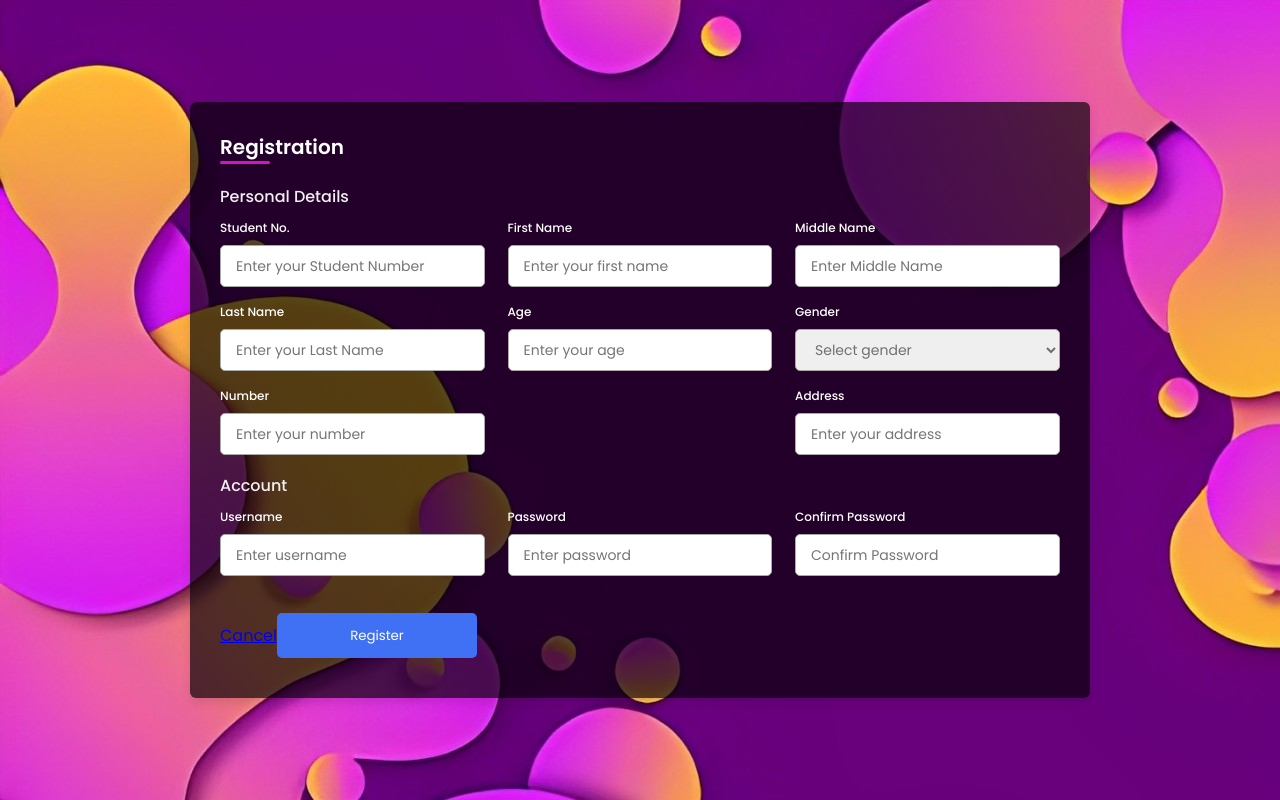
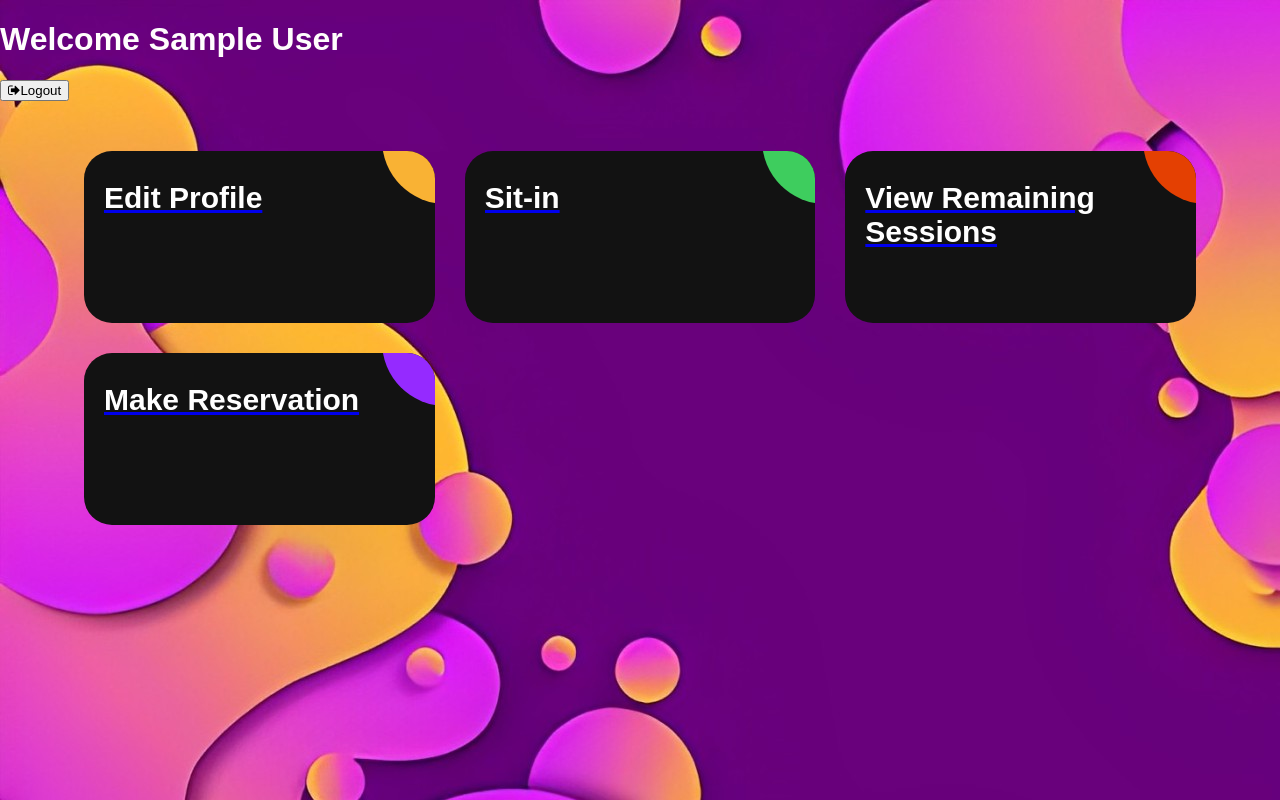
Before and after one commit to trishamitch/sysrch, a PHP site: the page made by with login user and admin/home.php in a window 1280 px wide. Run offline with PHP 8.4, Linux system fonts and the light colour scheme; the visitor is signed in with stand-in values (Sample User, id 1).

Commit message:
Update home.php

```diff
--- a/with login user and admin/home.php
+++ b/with login user and admin/home.php
@@ -1,137 +1,69 @@
+<?php
+session_start();
+
+if (isset($_SESSION['id']) && isset($_SESSION['uname'])) {
+
+ ?>
 <!DOCTYPE html>
 <html>
 <head>
-    <title>REGISTER</title>
-    <link rel="stylesheet" type="text/css" href="registration_style.css">
+	<title>HOME</title>
+	<link rel="stylesheet" type="text/css" href="home_style.css">
+     <link rel="stylesheet" href="https://cdnjs.cloudflare.com/ajax/libs/font-awesome/4.7.0/css/font-awesome.min.css">
 </head>
 <body>
-    <?php
-    include "db_conn.php";
+     <h1>Welcome <?php echo ucfirst($_SESSION['fname']); ?></h1>
+     <form action="index.php" method="POST">
+        <button type="submit" name="logout"><i class="fa fa-sign-out"></i>Logout</button>
+    </form>
+    <div class="ag-format-container">
+          <div class="ag-courses_box">
+               <div class="ag-courses_item">
+                    <a href="#" class="ag-courses-item_link">
+                    <div class="ag-courses-item_bg"></div>
 
-    $error = ""; // Initialize error message variable
+                    <div class="ag-courses-item_title">
+                         Edit Profile
+                    </div>
+                    </a>
+               </div>
 
-    if ($_SERVER["REQUEST_METHOD"] == "POST") {
-        // Retrieve form data
-        $idno = isset($_POST['idno']) ? $_POST['idno'] : '';
-        $fname = isset($_POST['fname']) ? $_POST['fname'] : '';
-        $mname = isset($_POST['mname']) ? $_POST['mname'] : '';
-        $lname = isset($_POST['lname']) ? $_POST['lname'] : '';
-        $age = isset($_POST['age']) ? $_POST['age'] : '';
-        $gender = isset($_POST['gender']) ? $_POST['gender'] : '';
-        $number = isset($_POST['number']) ? $_POST['number'] : '';
-        $address = isset($_POST['address']) ? $_POST['address'] : '';
-        $uname = isset($_POST['uname']) ? $_POST['uname'] : '';
-        $password = isset($_POST['password']) ? $_POST['password'] : '';
-        $cpassword = isset($_POST['cpassword']) ? $_POST['cpassword'] : '';
+          <div class="ag-courses_item">
+               <a href="#" class="ag-courses-item_link">
+               <div class="ag-courses-item_bg"></div>
 
-        // Check if any of the fields are empty
-        if (empty($idno) || empty($fname) || empty($lname) || empty($age) || empty($gender) || empty($number) || empty($address) || empty($uname) || empty($password) || empty($cpassword)) {
-            $error = "All fields are required";
-        } elseif ($password !== $cpassword) {
-            $error = "Password does not match";
-        } else {
-            // Hash the password before storing it in the database
-            $hashed_password = password_hash($password, PASSWORD_DEFAULT);
+               <div class="ag-courses-item_title">
+                   Sit-in
+               </div>
+               </a>
+          </div>
 
-            // Prepare and bind the statement to prevent SQL injection
-            $stmt = $conn->prepare("INSERT INTO users (idno, fname, mname, lname, age, gender, number, address, uname, password) VALUES (?, ?, ?, ?, ?, ?, ?, ?, ?, ?)");
-            $stmt->bind_param("ssssssssss", $idno, $fname, $mname, $lname, $age, $gender, $number, $address, $uname, $hashed_password);
+          <div class="ag-courses_item">
+               <a href="#" class="ag-courses-item_link">
+               <div class="ag-courses-item_bg"></div>
 
-            // Execute the statement
-            if ($stmt->execute()) {
-                header("Location: index.php?success=Your account has been created successfully");
-                exit();
-            } else {
-                // Redirect with an error message
-                $error = "Registration failed";
-            }
-        }
-    }
-?>
+               <div class="ag-courses-item_title">
+                    View Remaining Sessions
+               </div>
+               </a>
+          </div>
 
-    <div class="container">
-        <header>Registration</header><?php if (!empty($error)): ?>
-            <div class="error"><?php echo $error; ?></div>
-        <?php endif; ?>
+          <div class="ag-courses_item">
+               <a href="#" class="ag-courses-item_link">
+               <div class="ag-courses-item_bg"></div>
 
-        <form action="#" method="POST">
-            <div class="form first">
-                <div class="details personal">
-                    <span class="title">Personal Details</span>
-
-                    <div class="fields">
-                        <div class="input-field">
-                            <label>Student No.</label>
-                            <input type="text" placeholder="Enter your Student Number" name="idno">
-                        </div>
-                        <div class="input-field">
-                            <label>First Name</label>
-                            <input type="text" placeholder="Enter your first name" name="fname">
-                        </div>
-
-                        <div class="input-field">
-                            <label>Middle Name</label>
-                            <input type="text" placeholder="Enter Middle Name" name="mname">
-                        </div>
-
-                        <div class="input-field">
-                            <label>Last Name</label>
-                            <input type="text" placeholder="Enter your Last Name" name="lname">
-                        </div>
-
-                        <div class="input-field">
-                            <label>Age</label>
-                            <input type="text" placeholder="Enter your age" name="age">
-                        </div>
-
-                        <div class="input-field">
-                            <label>Gender</label>
-                            <select name="gender">
-                                <option disabled selected value="">Select gender</option>
-                                <option value="Male">Male</option>
-                                <option value="Female">Female</option>
-                                <option value="Others">Others</option>
-                            </select>
-                        </div>
-                        <div class="input-field">
-                            <label>Number</label>
-                            <input type="text" placeholder="Enter your number" name="number">
-                        </div>
-
-                        <div class="input-field">
-                            <label>Address</label>
-                            <input type="text" placeholder="Enter your address" name="address">
-                        </div>
-                    </div>
-                </div>
-                <div class="account">
-                    <span class="title">Account</span>
-
-                    <div class="fields">
-                        <div class="input-field">
-                            <label>Username</label>
-                            <input type="text" placeholder="Enter username" name="uname">
-                        </div>
-
-                        <div class="input-field">
-                            <label>Password</label>
-                            <input type="password" placeholder="Enter password" name="password">
-                        </div>
-
-                        <div class="input-field">
-                            <label>Confirm Password</label>
-                            <input type="password" placeholder="Confirm Password" name="cpassword">
-                        </div>
-                    </div>
-
-                    <div class="buttons">
-                        <a href="index.php" class="cancelBtn">Cancel</a>
-                        <button type="submit">Register</button>
-
-                    </div>
-                </div>
-            </div>
-        </form>
-    </div>
+               <div class="ag-courses-item_title">
+                    Make Reservation
+               </div>
+               </a>
+          </div>
+     </div>
 </body>
 </html>
+
+<?php
+}else{
+     header("Location: index.php");
+     exit();
+}
+ ?>
```
